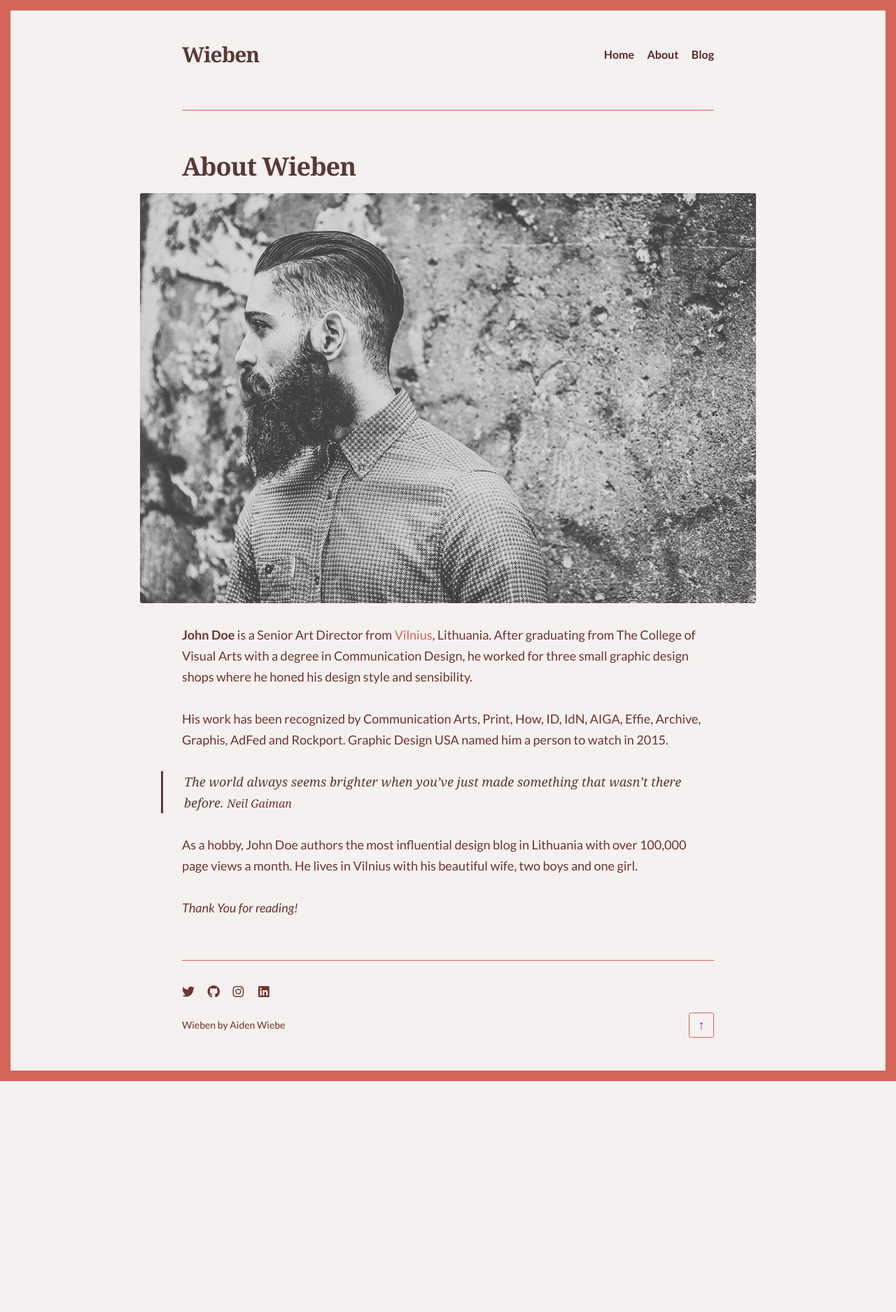
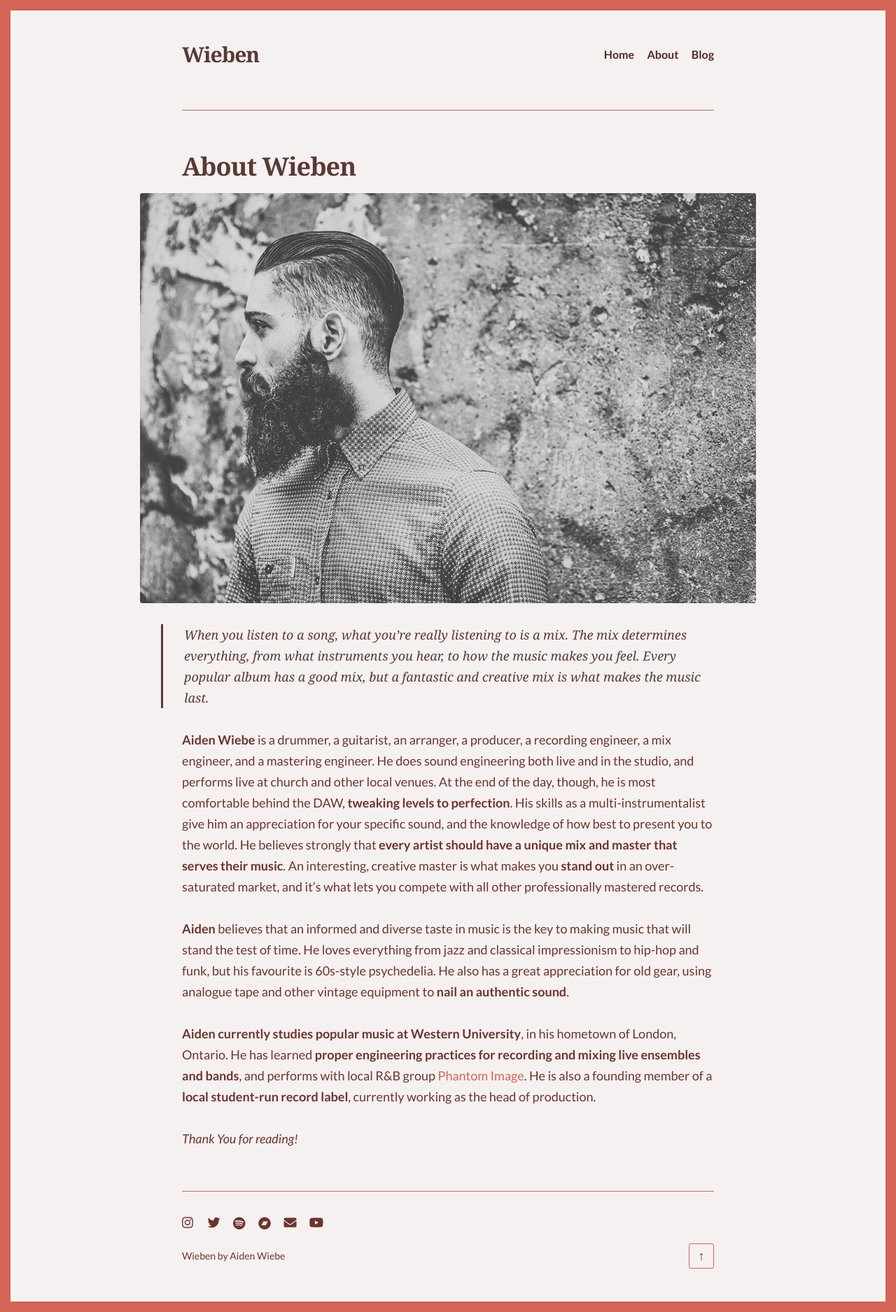
Before and after one commit to SamsonGoodenough/wieben-site, a Jekyll site: the page built from about.md, in a window 1280 px wide. Shown: the whole page at 70% size. Built offline with Jekyll 4.4.1, drawn with Linux system fonts in a browser that asks for light colours; some web fonts are replaced; before the commit the page ends 1545 px from its top, so only the background shows below that.

Commit message:
Updated socials and about page

```diff
--- a/_config.yml
+++ b/_config.yml
@@ -12,7 +12,7 @@ lang: en-US
 title: "Wieben"
 
 # A description of your site for meta tag, search engine results.
-description: "Mixing and mastering services by wieben"
+description: "Mixing and mastering services by Wieben"
 
 # The subpath of your site, e.g. /blog, for generating urls.
 baseurl: ""
--- a/_includes/social.html
+++ b/_includes/social.html
@@ -1,6 +1,6 @@
 {% for link in site.data.social.links %}
 <a href="{{ link.url }}" target="_blank" rel="noopener">
-  <span class="{{ link.icon }}" aria-hidden="true"></span>
+  <i class="{{ link.icon }}" aria-hidden="true"></i>
   <span class="screen-reader-text">{{ link.title }}</span>
 </a>
 {% endfor %}
--- a/_sass/_icons.scss
+++ b/_sass/_icons.scss
@@ -12,9 +12,32 @@
   font-style: normal;
 }
 
+@font-face {
+  font-family: 'FontAwesomeBrand';
+  src:
+    url('../fonts/fa-brands.ttf?471qre') format('truetype');
+  font-weight: normal;
+  font-style: normal;
+}
+
 [class^="fa-"], [class*=" fa-"] {
   /* use !important to prevent issues with browser extensions that change fonts */
   font-family: 'FontAwesome' !important;
+  speak: none;
+  font-style: normal;
+  font-weight: normal;
+  font-variant: normal;
+  text-transform: none;
+  line-height: 1;
+
+  /* Better Font Rendering =========== */
+  -webkit-font-smoothing: antialiased;
+  -moz-osx-font-smoothing: grayscale;
+}
+
+[class^="fa-br-"], [class*=" fa-br-"] {
+  /* use !important to prevent issues with browser extensions that change fonts */
+  font-family: 'FontAwesomeBrand' !important;
   speak: none;
   font-style: normal;
   font-weight: normal;
@@ -87,3 +110,9 @@
 .fa-dev:before {
   content: "\f6cc";
 }
+.fa-br-bandcamp:before {
+  content: "\f2d5";
+}
+.fa-br-spotify:before {
+  content: "\f1bc";
+}
--- a/about.md
+++ b/about.md
@@ -5,12 +5,12 @@ description: Who is Aiden Wiebe?
 feature_image: images/about.jpg
 ---
 
-**John Doe** is a Senior Art Director from [Vilnius](https://en.wikipedia.org/wiki/Vilnius), Lithuania. After graduating from The College of Visual Arts with a degree in Communication Design, he worked for three small graphic design shops where he honed his design style and sensibility.
+>When you listen to a song, what you’re really listening to is a mix.  The mix determines everything, from what instruments you hear, to how the music makes you feel.  Every popular album has a good mix, but a fantastic and creative mix is what makes the music last.
 
-His work has been recognized by Communication Arts, Print, How, ID, IdN, AIGA, Effie, Archive, Graphis, AdFed and Rockport. Graphic Design USA named him a person to watch in 2015.
+**Aiden Wiebe** is a drummer, a guitarist, an arranger, a producer, a recording engineer, a mix engineer, and a mastering engineer.  He does sound engineering both live and in the studio, and performs live at church and other local venues.  At the end of the day, though, he is most comfortable behind the DAW, **tweaking levels to perfection**.  His skills as a multi-instrumentalist give him an appreciation for your specific sound, and the knowledge of how best to present you to the world.  He believes strongly that **every artist should have a unique mix and master that serves their music**.  An interesting, creative master is what makes you **stand out** in an over-saturated market, and it’s what lets you compete with all other professionally mastered records.
 
->The world always seems brighter when you’ve just made something that wasn’t there before. <cite>Neil Gaiman</cite>
+**Aiden** believes that an informed and diverse taste in music is the key to making music that will stand the test of time.  He loves everything from jazz and classical impressionism to hip-hop and funk, but his favourite is 60s-style psychedelia.  He also has a great appreciation for old gear, using analogue tape and other vintage equipment to **nail an authentic sound**.
 
-As a hobby, John Doe authors the most influential design blog in Lithuania with over 100,000 page views a month. He lives in Vilnius with his beautiful wife, two boys and one girl.
+**Aiden currently studies popular music at Western University**, in his hometown of London, Ontario.  He has learned **proper engineering practices for recording and mixing live ensembles and bands**, and performs with local R&B group [Phantom Image](https://www.instagram.com/phantomimagemusic/).  He is also a founding member of a **local student-run record label**, currently working as the head of production.
 
 *Thank You for reading!*
```
Also changed, not shown: _data/social.json (+20 -10 lines), assets/fonts/fa-brands.ttf (added).
